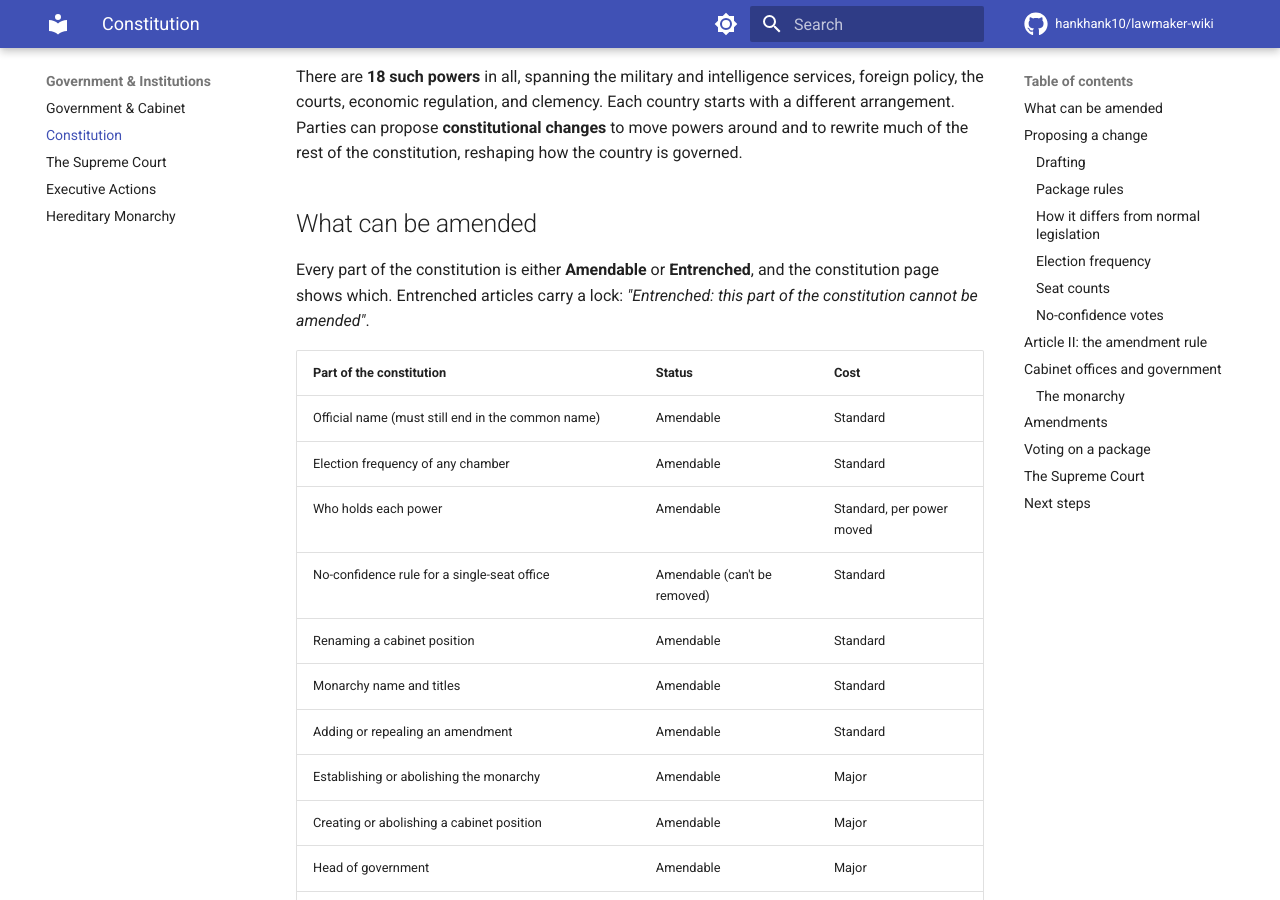
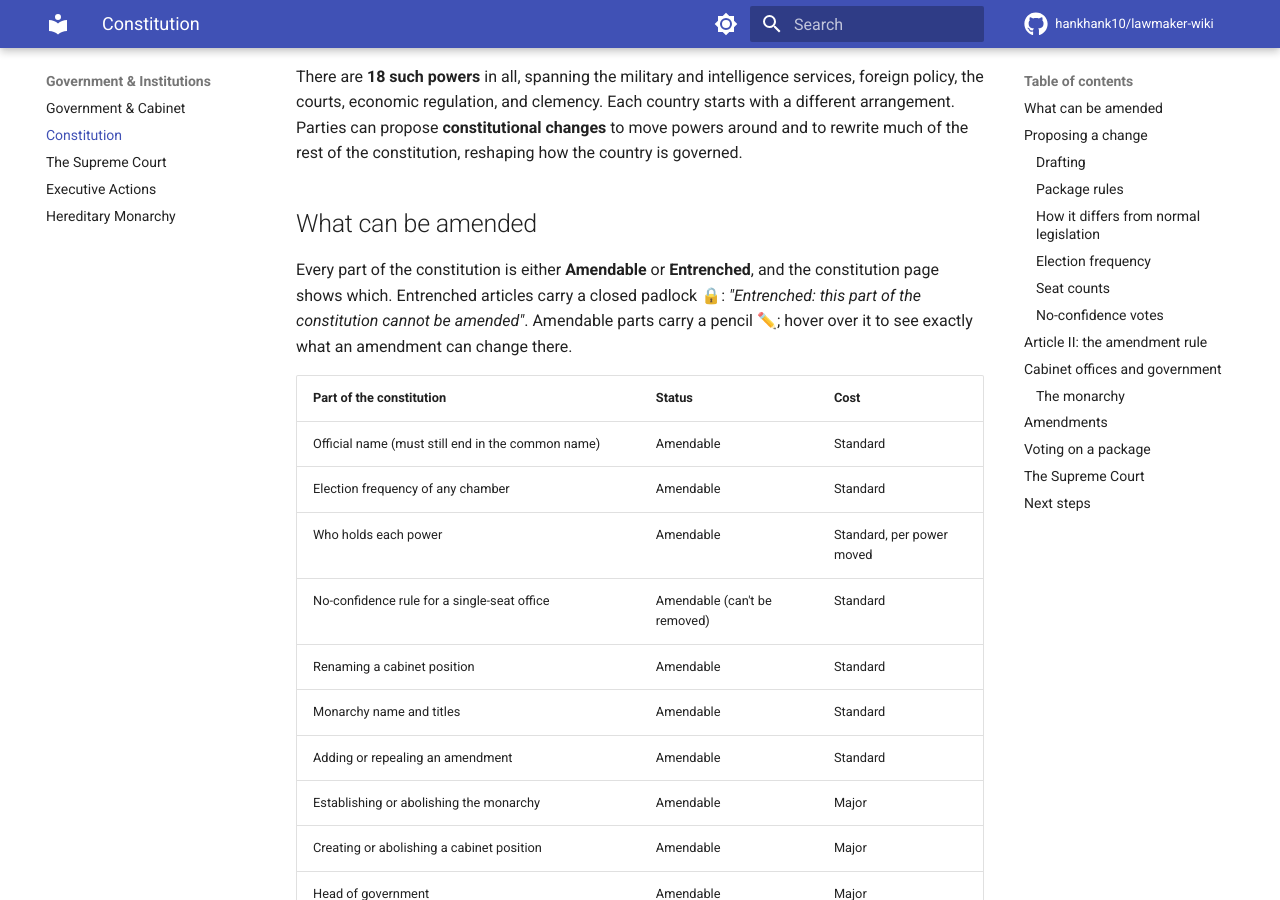
Before and after one commit to hankhank10/lawmaker-wiki, an MkDocs documentation site: the page built from docs/gameplay/constitution.md, in a window 1280 px wide and 900 px high, scrolled down 492 px. Built offline with MkDocs 1.6.1 and Material for MkDocs 9.7.7, drawn with Linux system fonts in a browser that asks for light colours; comment, search, counter and statistics services are not loaded.

Commit message:
📝 Sync from private repo
Auto-synced from hankhank10/lawmaker/game-manual

```diff
--- a/docs/gameplay/constitution.md
+++ b/docs/gameplay/constitution.md
@@ -13,7 +13,7 @@ There are **18 such powers** in all, spanning the military and intelligence serv
 
 ## What can be amended
 
-Every part of the constitution is either **Amendable** or **Entrenched**, and the constitution page shows which. Entrenched articles carry a lock: *"Entrenched: this part of the constitution cannot be amended"*.
+Every part of the constitution is either **Amendable** or **Entrenched**, and the constitution page shows which. Entrenched articles carry a closed padlock 🔒: *"Entrenched: this part of the constitution cannot be amended"*. Amendable parts carry a pencil ✏️; hover over it to see exactly what an amendment can change there.
 
 | Part of the constitution | Status | Cost |
 | --- | --- | --- |
```
